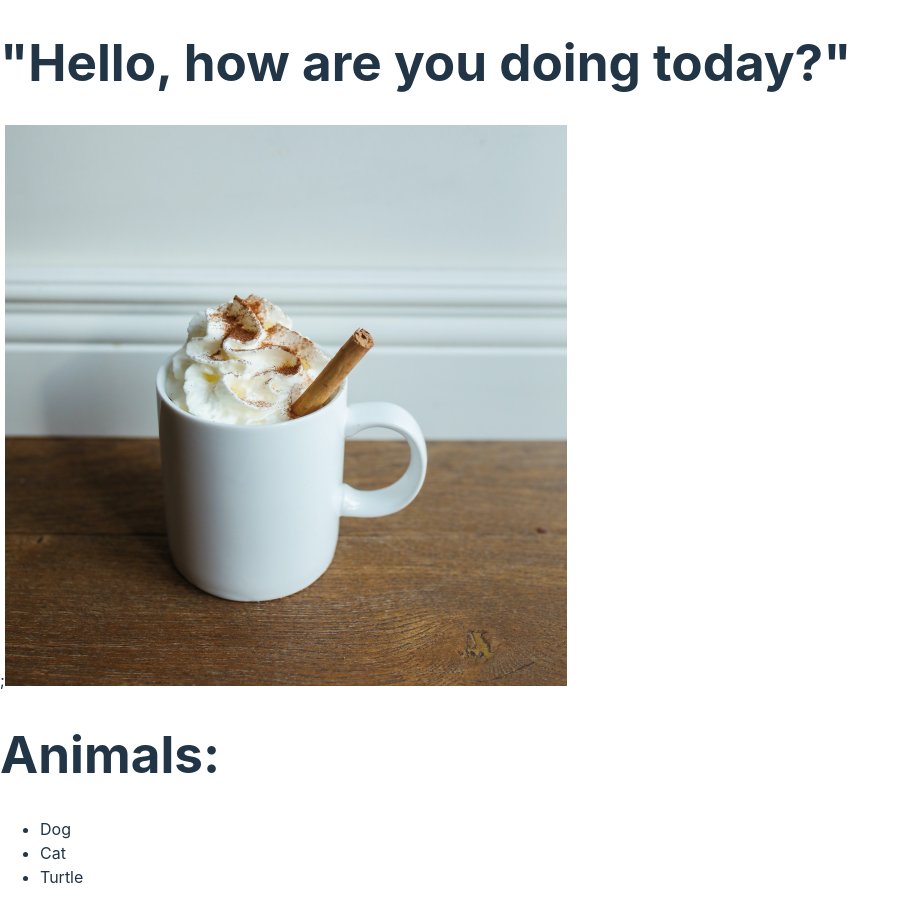
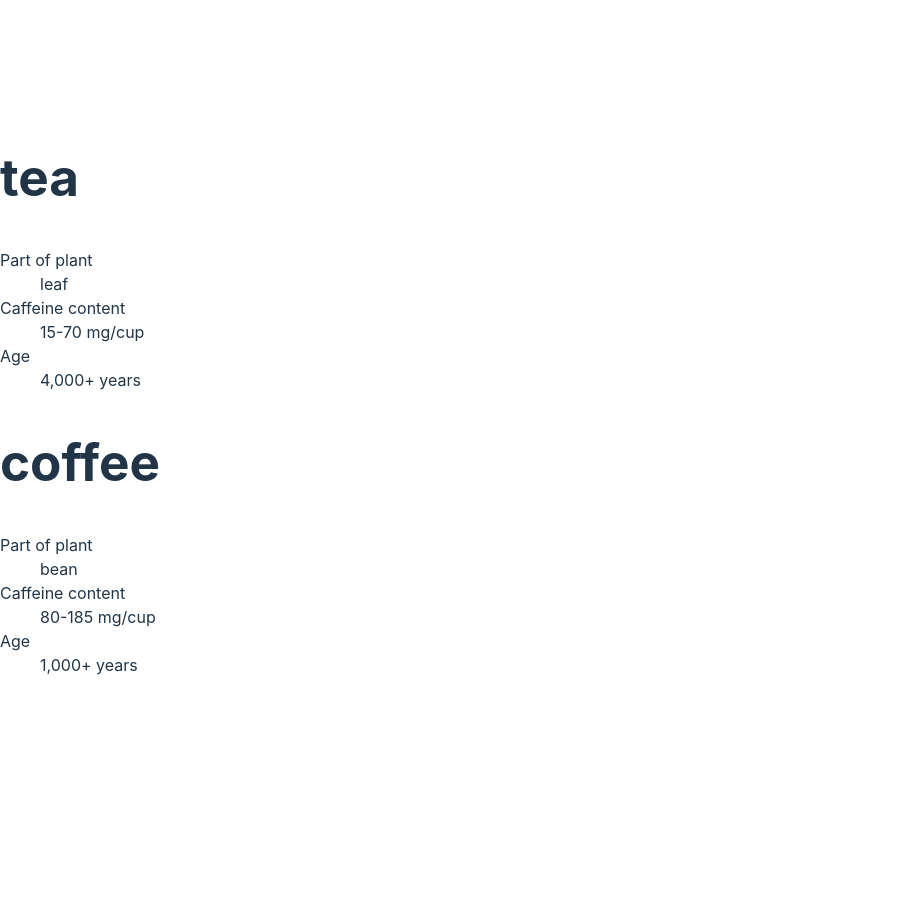
Before and after one commit to Amiriel01/my-first-react-app, a React (Vite) app: page / in a window 1280 px wide. Shown: the whole page, without its empty margins (0-910 px from the left). After the commit the page ends 800 px from the top, so only its background shows below. Built offline with nearby package versions, Linux system fonts and the light colour scheme.

Commit message:
more conditional rendering practice

```diff
--- /dev/null
+++ b/src/PackedItems.jsx
@@ -0,0 +1,102 @@
+//Use the conditional operator (cond ? a : b) to render a ❌ if isPacked isn’t true.//
+
+// function Item({ name, isPacked }) {
+//     return (
+//       <li className="item">
+//         {name} {isPacked ? '✔' : 'x'}
+//       </li>
+//     );
+//   }
+
+//   export default function PackingList() {
+//     return (
+//       <section>
+//         <h1>Sally Ride's Packing List</h1>
+//         <ul>
+//           <Item
+//             isPacked={true}
+//             name="Space suit"
+//           />
+//           <Item
+//             isPacked={true}
+//             name="Helmet with a golden leaf"
+//           />
+//           <Item
+//             isPacked={false}
+//             name="Photo of Tam"
+//           />
+//         </ul>
+//       </section>
+//     );
+//   }
+
+//In this example, each Item receives a numerical importance prop. Use the && operator to render ”(Importance: X)” in italics, but only for items that have non-zero importance.//
+//add the space with the ' ' or by putting a space between the <i> and (Imp....)//
+// function Item({ name, importance }) {
+//     return (
+//       <li className="item">
+//         {name}
+//         {/* {importance > 0 && ' '} */}
+//         {importance > 0 &&
+//         <i> (Importance: {importance})</i>}
+//       </li>
+//     );
+//   }
+
+//   export default function PackingList() {
+//     return (
+//       <section>
+//         <h1>Sally Ride's Packing List</h1>
+//         <ul>
+//           <Item
+//             importance={9}
+//             name="Space suit"
+//           />
+//           <Item
+//             importance={0}
+//             name="Helmet with a golden leaf"
+//           />
+//           <Item
+//             importance={6}
+//             name="Photo of Tam"
+//           />
+//         </ul>
+//       </section>
+//     );
+//   }
+
+//This Drink component uses a series of ? : conditions to show different information depending on whether the name prop is "tea" or "coffee". The problem is that the information about each drink is spread across multiple conditions. Refactor this code to use a single if statement instead of three ? : conditions.//
+function Drink({ name }) {
+    let part, caffeine, age;
+    if (name === 'tea') {
+        part = 'leaf';
+        caffeine = '15-70 mg/cup';
+        age = '4,000+ years';
+    } else if (name === 'coffee') {
+        part = 'bean';
+        caffeine = '80-185 mg/cup';
+        age = '1,000+ years';
+    }
+    return (
+      <section>
+        <h1>{name}</h1>
+        <dl>
+          <dt>Part of plant</dt>
+          <dd>{part}</dd>
+          <dt>Caffeine content</dt>
+          <dd>{caffeine}</dd>
+          <dt>Age</dt>
+          <dd>{age}</dd>
+        </dl>
+      </section>
+    );
+  }
+
+  export default function DrinkList() {
+    return (
+      <div>
+        <Drink name="tea" />
+        <Drink name="coffee" />
+      </div>
+    );
+  }
--- a/src/main.jsx
+++ b/src/main.jsx
@@ -9,9 +9,10 @@
 import { Activity1 } from "./Activity1"
 import Animals from "./Animals"
 import { App } from "./ListItem"
+import  PackingList from "./PackedItems"
 
 ReactDOM.createRoot(document.getElementById('root')).render(
   <React.StrictMode>
-    <App />
+    <PackingList />
   </React.StrictMode>,
 )
```
